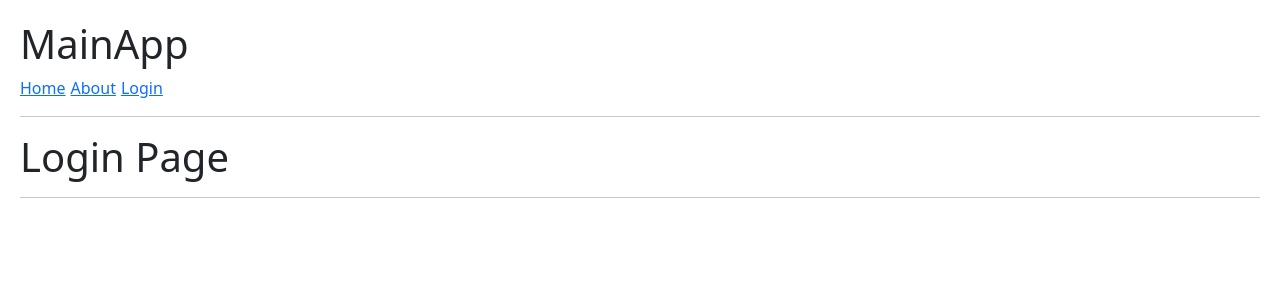
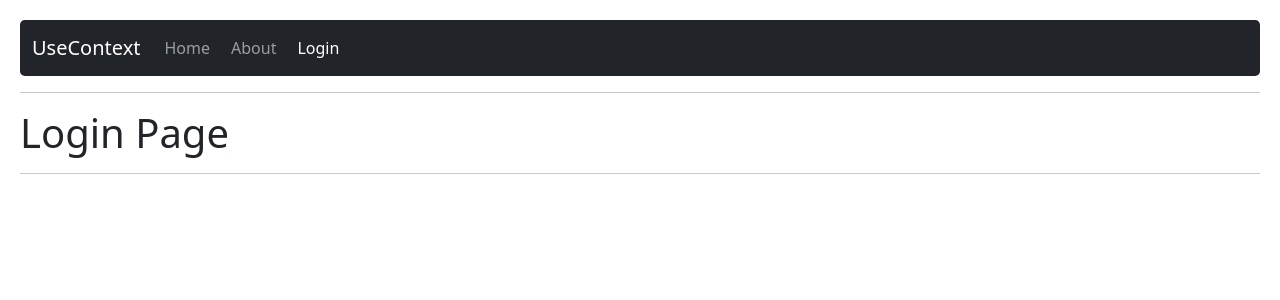
Before and after one commit to jner0/Hooks-App, a React (Vite) app: page /login in a window 1280 px wide. Shown: the top 300 px of the page. Built offline with nearby package versions, Linux system fonts and the light colour scheme.

Commit message:
Creando NavBar

```diff
--- a/src/09-useContext/MainApp.jsx
+++ b/src/09-useContext/MainApp.jsx
@@ -9,7 +9,7 @@
   return (
     <>
 
-        <h1>MainApp</h1>
+        {/* <h1>MainApp</h1> */}
         <NavBar />
         <hr />
 
--- a/src/09-useContext/NavBar.jsx
+++ b/src/09-useContext/NavBar.jsx
@@ -1,12 +1,29 @@
-import { Link } from 'react-router-dom'
+import { Link, NavLink } from 'react-router-dom'
 
 export const NavBar = () => {
   return (
-    <>
-        <Link to="/">Home</Link>
-        <Link to="/about">About</Link>
-        <Link to="/login">Login</Link>
+    <nav className="navbar navbar-expand-lg navbar-dark bg-dark rounded-3">
+        <div className="container-fluid">
 
-    </>
+            <Link className="navbar-brand" to="/">UseContext</Link>
+
+            <div className="collapse navbar-collapse" id="navbarNav">
+                <ul className="navbar-nav">
+
+                    <NavLink className={({isActive}) => `nav-link ${isActive ? 'active' : ''}` } to="/">
+                      Home
+                    </NavLink>
+
+                    <NavLink className={({isActive}) => `nav-link ${isActive ? 'active' : ''}` } to='/about'>
+                      About
+                    </NavLink>
+
+                    <NavLink className={({isActive}) => `nav-link ${isActive ? 'active' : ''}` } to='/login'>
+                      Login
+                    </NavLink>
+                </ul>
+            </div>
+        </div>
+    </nav>
   )
 }
```
